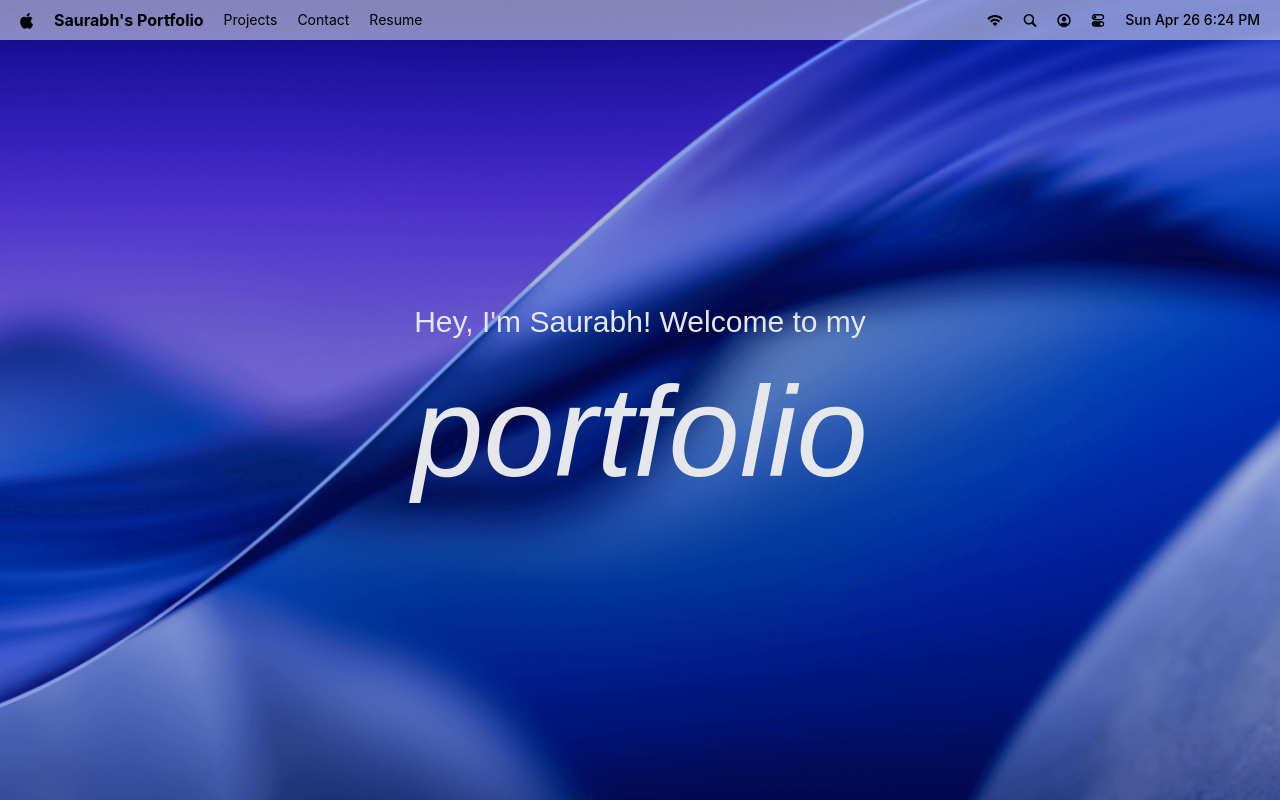
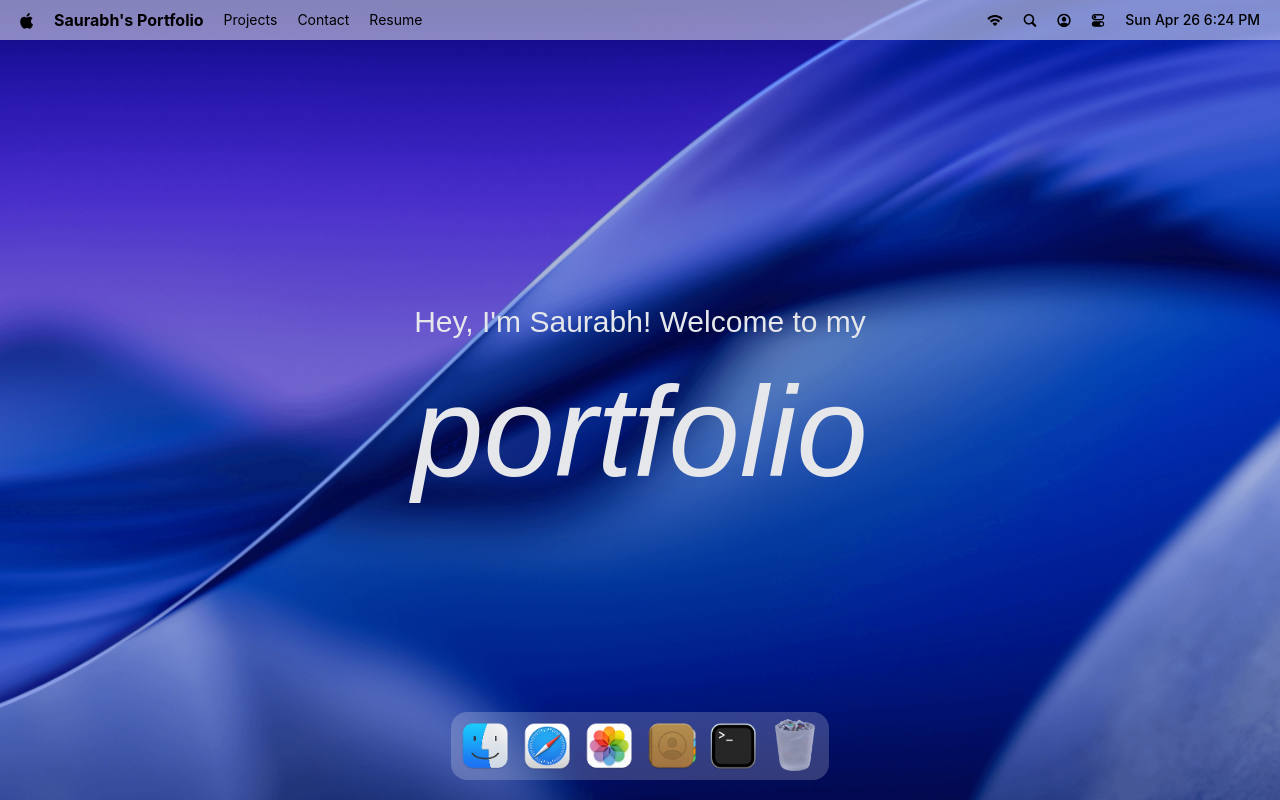
Before and after one commit to saurabh19304/macOS-portfolio, a React (Vite) app: page / in a window 1280 px wide. Built offline with nearby package versions, Linux system fonts and the light colour scheme; a web font is replaced by a local one.

Commit message:
implementing the dock

```diff
--- a/package.json
+++ b/package.json
@@ -17,6 +17,7 @@
     "lucide-react": "^1.8.0",
     "react": "^19.2.0",
     "react-dom": "^19.2.0",
+    "react-tooltip": "^6.0.0",
     "tailwindcss": "^4.2.1"
   },
   "devDependencies": {
--- a/src/App.jsx
+++ b/src/App.jsx
@@ -1,9 +1,10 @@
-import { Navbar , Welcome } from './components'
+import { Navbar, Welcome, Dock } from './components'
 function App() {
     return (
         <main>
     <Navbar />
     <Welcome />
+    <Dock />
         </main>
     )
 }
--- /dev/null
+++ b/src/components/Dock.jsx
@@ -0,0 +1,84 @@
+import React from 'react'
+import {useRef} from "react";
+import {dockApps} from "#/constants/index.js";
+import { Tooltip} from "react-tooltip";
+import {useGSAP} from "@gsap/react";
+import gsap from "gsap";
+
+const Dock = () => {
+    const dockRef = useRef(null);
+
+    useGSAP( () => {
+        const dock = dockRef.current;
+        if(!dock) return;
+
+        const icons = dock.querySelectorAll(".dock-icon");
+        const animateIcons = (mouseX) => {
+            const {left} = dock.getBoundingClientRect();
+            icons.forEach((icon) => {
+                const {left: iconLeft, width} = icon.getBoundingClientRect();
+                const  center = iconLeft - left + width / 2;
+                const distance = Math.abs(mouseX - center)
+                const intensity = Math.exp(-(distance ** 2.5) / 2000);
+
+                gsap.to(icon, {
+                    scale: 1 + 0.25 * intensity,
+                    y: -15 * intensity,
+                    duration:0.2,
+                    ease: "power1.out",
+                });
+            });
+        };
+
+        const handleMousmove = (e) => {
+            const {left} = dock.getBoundingClientRect();
+
+            animateIcons(e.clientX - left);
+        };
+
+const resetIcons = () => icons.forEach((icon) => gsap.to(icon, {
+    scale: 1, y: 0, duration: 0.3, ease: "power1.out",
+        }));
+        dock.addEventListener("mousemove", handleMousmove);
+        dock.addEventListener("mouseLeave", resetIcons);
+
+        return () => {
+            dock.removeEventListener("mousemove", handleMousmove);
+            dock.removeEventListener("mouseLeave", resetIcons);
+        }
+    }, []);
+
+
+
+    const toggleApp = (app) => {
+        //To Implement open window logic
+    }
+    return <section id="dock" >
+        <div ref={dockRef} className="dock-container">
+            {dockApps.map(({id, name, icon, canOpen})  => (
+                <div key={id ?? name} className="relative flex justify-center">
+                    <button
+                        type="button"
+                        className="dock-icon"
+                        aria-label={name}
+                        data-tooltip-id="dock-tooltip"
+                        data-tooltip-content={name}
+                        data-tooltip-delay-show={150}
+                        disabled={!canOpen}
+                        onClick={() => toggleApp({id, canOpen})}
+                    >
+                        <img
+                        src={`/images/${icon}`}
+                        alt={name}
+                        loading="lazy"
+                        className={canOpen ? "" : "opacity-60"}
+                        />
+                    </button>
+                </div>
+            ) )}
+
+            <Tooltip id="dock-tooltip" top="top" className="tooltip"  />
+        </div>
+    </section>
+}
+export default Dock
--- a/src/components/index.js
+++ b/src/components/index.js
@@ -1,4 +1,5 @@
 import Navbar from "#/components/Navbar.jsx";
 import Welcome from "#/components/Welcome.jsx";
+import Dock from "#/components/Dock.jsx";
 
-export { Navbar, Welcome };
+export { Navbar, Welcome, Dock };
```
Also changed, not shown: 1 other file (tests, documents, lock files or other folders).
